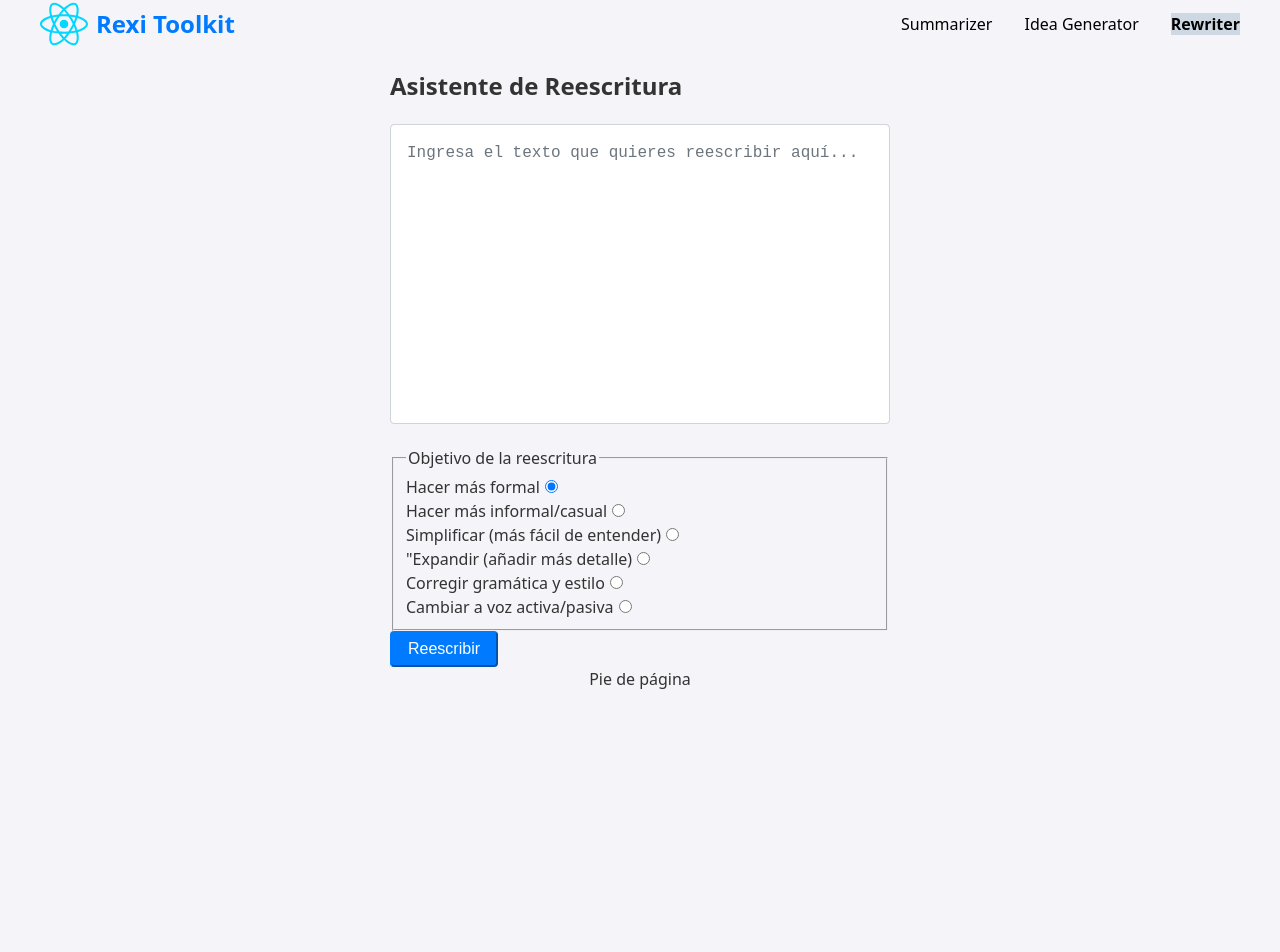
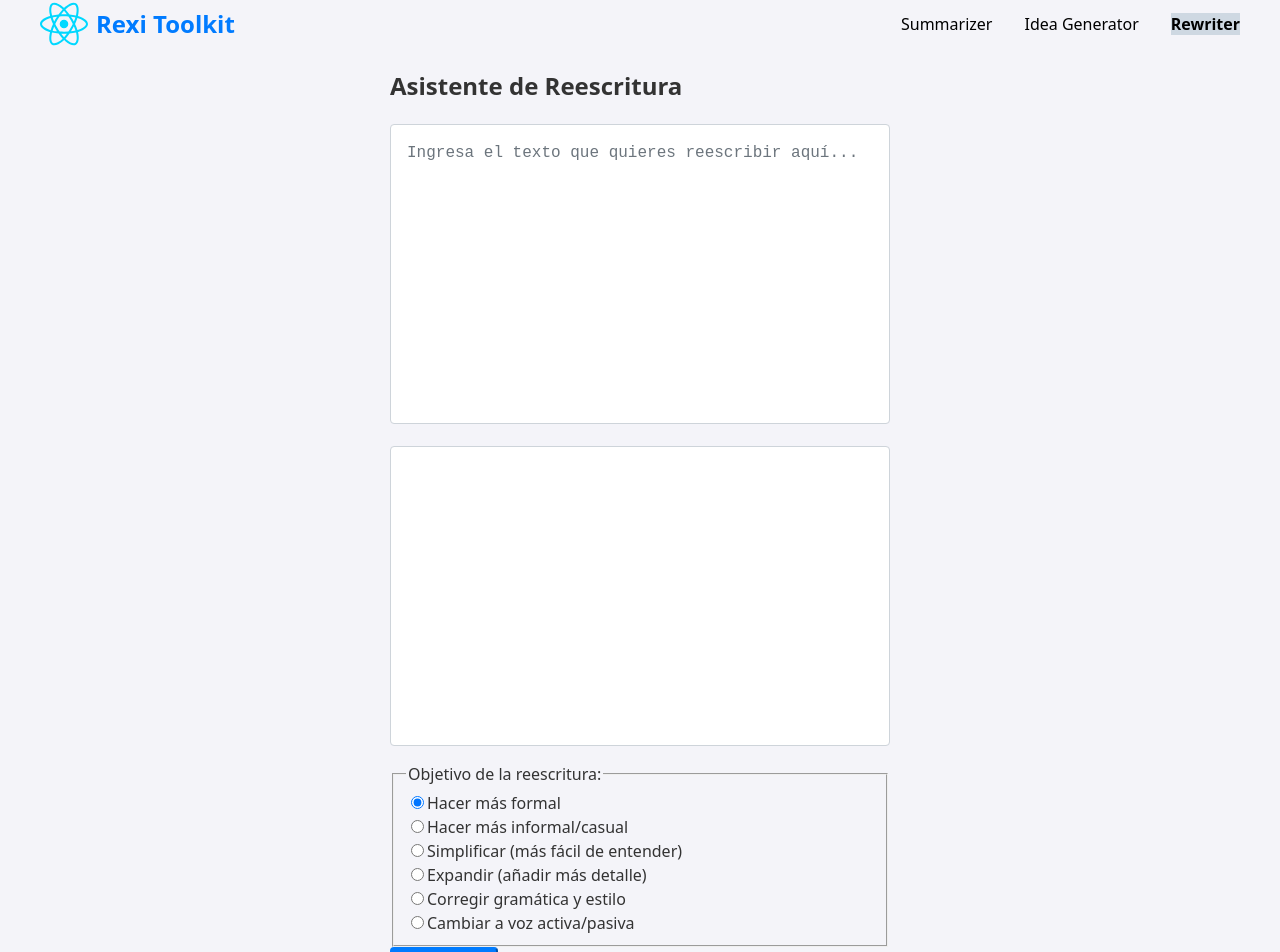
Before and after one commit to OsOsorioP/Orzalia, a React (Vite) app: page /rewriter in a window 1280 px wide. Shown: the top 952 px of the page. Before the commit the page ends 800 px from the top, so only its background shows below. Built offline with nearby package versions, Linux system fonts and the light colour scheme; no server answers.

Commit message:
Refactor RewriterTool to utilize BoxText component and streamline rewrite options rendering

```diff
--- a/src/features/rewriter/RewriterTool.jsx
+++ b/src/features/rewriter/RewriterTool.jsx
@@ -2,12 +2,22 @@ import { useState } from "react";
 import { useRewriter } from "./useRewriter";
 import Button from "../../components/common/Button/Button";
 import Textarea from "../../components/common/Textarea/Textarea";
+import BoxText from "../../components/common/BoxText/BoxText";
 
 export const RewriterTool = () => {
   const [originalText, setOriginalText] = useState("");
   const [rewriteGoal, setRewriteGoal] = useState("Hacer más formal");
 
   const { rewrittenText, isLoading, error, generateRewrite } = useRewriter();
+
+  const rewriteOptions = [
+    {value:"Hacer más formal",label:"Hacer más formal",id:"formal"},
+    {value:"Hacer más informal/casual",label:"Hacer más informal/casual",id:"informal"},
+    {value:"Simplificar (más fácil de entender)",label:"Simplificar (más fácil de entender)",id:"simplify"},
+    {value:"Expandir (añadir más detalle)",label:"Expandir (añadir más detalle)",id:"expand"},
+    {value:"Corregir gramática y estilo",label:"Corregir gramática y estilo",id:"correct"},
+    {value:"Cambiar a voz activa/pasiva",label:"Cambiar a voz activa/pasiva",id:"voice"},
+  ]
 
   const handleRewriteClick = () => {
     generateRewrite(originalText, rewriteGoal);
@@ -17,101 +27,32 @@ export const RewriterTool = () => {
     <section>
       <h2>Asistente de Reescritura</h2>
       <Textarea
-        name=""
-        id=""
+        name="textAreaRewrite"
+        id="textAreaRewrite"
         value={originalText}
         onChange={(e) => setOriginalText(e.target.value)}
         placeholder="Ingresa el texto que quieres reescribir aquí..."
         rows={8}
         disabled={isLoading}
       />
+      <BoxText>
+      {rewrittenText && !isLoading && (
+          <p>{rewrittenText}</p>
+      )}
+      </BoxText>
       <fieldset>
-        <legend>Objetivo de la reescritura</legend>
-        <div>
-          <label htmlFor="rewriteGoal">Hacer más formal</label>
-          <input
-            type="radio"
-            name="rewriteGoal"
-            id="rewriteGoal1"
-            checked={rewriteGoal === "Hacer más formal"}
-            disabled={isLoading}
-            value="Hacer más formal"
-            onChange={(e) => setRewriteGoal(e.target.value)}
-          />
-        </div>
-        <div>
-          <label htmlFor="rewriteGoal">Hacer más informal/casual</label>
-          <input
-            type="radio"
-            name="rewriteGoal"
-            id="rewriteGoal2"
-            checked={rewriteGoal === "Hacer más informal/casual"}
-            disabled={isLoading}
-            value="Hacer más informal/casual"
-            onChange={(e) => setRewriteGoal(e.target.value)}
-          />
-        </div>
-        <div>
-          <label htmlFor="rewriteGoal">
-            Simplificar (más fácil de entender)
-          </label>
-          <input
-            type="radio"
-            name="rewriteGoal"
-            id="rewriteGoal3"
-            checked={rewriteGoal === "Simplificar (más fácil de entender)"}
-            disabled={isLoading}
-            value="Simplificar (más fácil de entender)"
-            onChange={(e) => setRewriteGoal(e.target.value)}
-          />
-        </div>
-        <div>
-          <label htmlFor="rewriteGoal">"Expandir (añadir más detalle)</label>
-          <input
-            type="radio"
-            name="rewriteGoal"
-            id="rewriteGoal4"
-            checked={rewriteGoal === "Expandir (añadir más detalle)"}
-            disabled={isLoading}
-            value="Expandir (añadir más detalle)"
-            onChange={(e) => setRewriteGoal(e.target.value)}
-          />
-        </div>
-        <div>
-          <label htmlFor="rewriteGoal">Corregir gramática y estilo</label>
-          <input
-            type="radio"
-            name="rewriteGoal"
-            id="rewriteGoal5"
-            checked={rewriteGoal === "Corregir gramática y estilo"}
-            disabled={isLoading}
-            value="Corregir gramática y estilo"
-            onChange={(e) => setRewriteGoal(e.target.value)}
-          />
-        </div>
-        <div>
-          <label htmlFor="rewriteGoal">Cambiar a voz activa/pasiva</label>
-          <input
-            type="radio"
-            name="rewriteGoal"
-            id="rewriteGoal6"
-            checked={rewriteGoal === "Cambiar a voz activa/pasiva"}
-            disabled={isLoading}
-            value="Cambiar a voz activa/pasiva"
-            onChange={(e) => setRewriteGoal(e.target.value)}
-          />
-        </div>
+        <legend>Objetivo de la reescritura:</legend>
+        {rewriteOptions.map((option)=>(
+          <div key={option.id}>
+            <input type="radio" name="rewriteGoal" id={option.id} value={option.value} checked={rewriteGoal === option.value} onChange={(e)=>setRewriteGoal(e.target.value)} disabled={isLoading}/>
+            <label htmlFor={option.id}>{option.label}</label>
+          </div>
+        ))}
       </fieldset>
       <Button onClick={handleRewriteClick} disabled={isLoading}>
         Reescribir
       </Button>
       {error && <p> Error: {error} </p>}
-      {rewrittenText && !isLoading && (
-        <div>
-          <h3>Texto Reescrito:</h3>
-          <p>{rewrittenText}</p>
-        </div>
-      )}
     </section>
   );
 };
```
